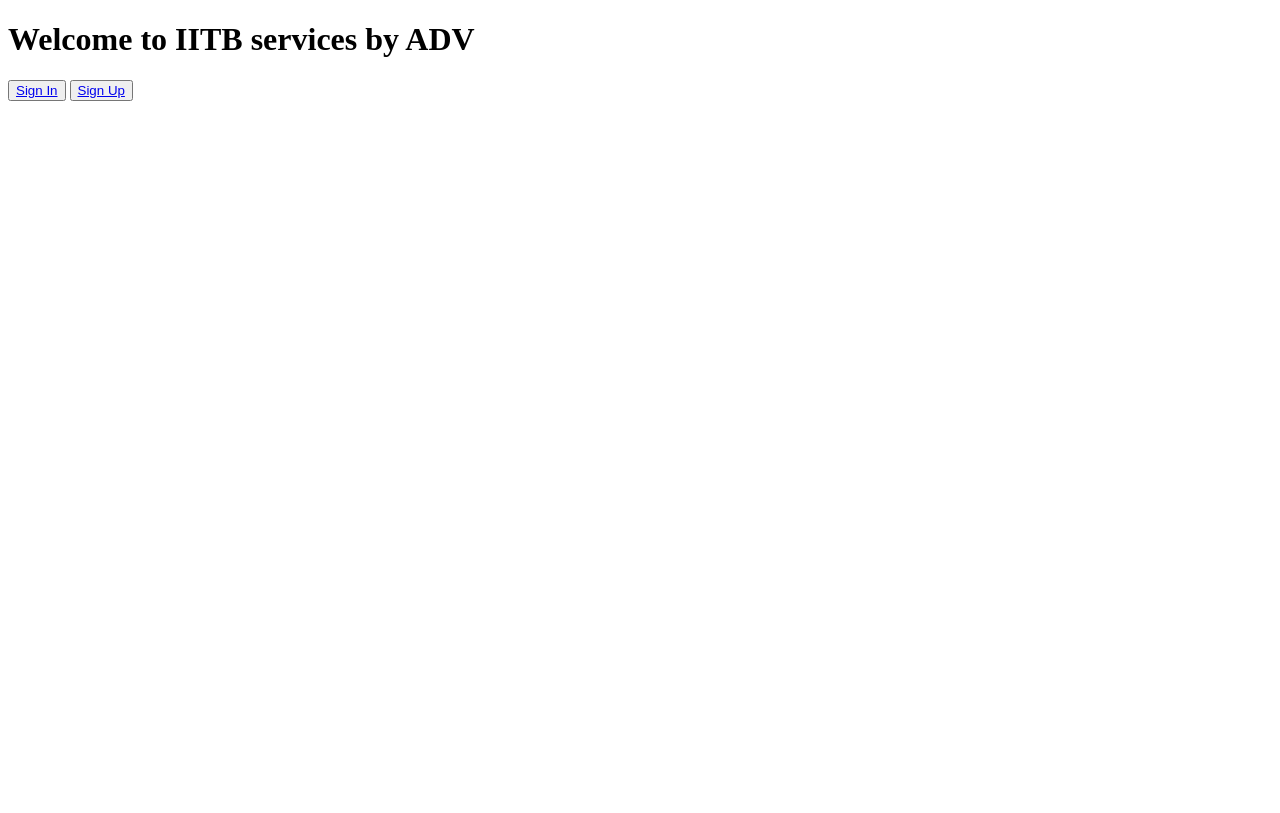
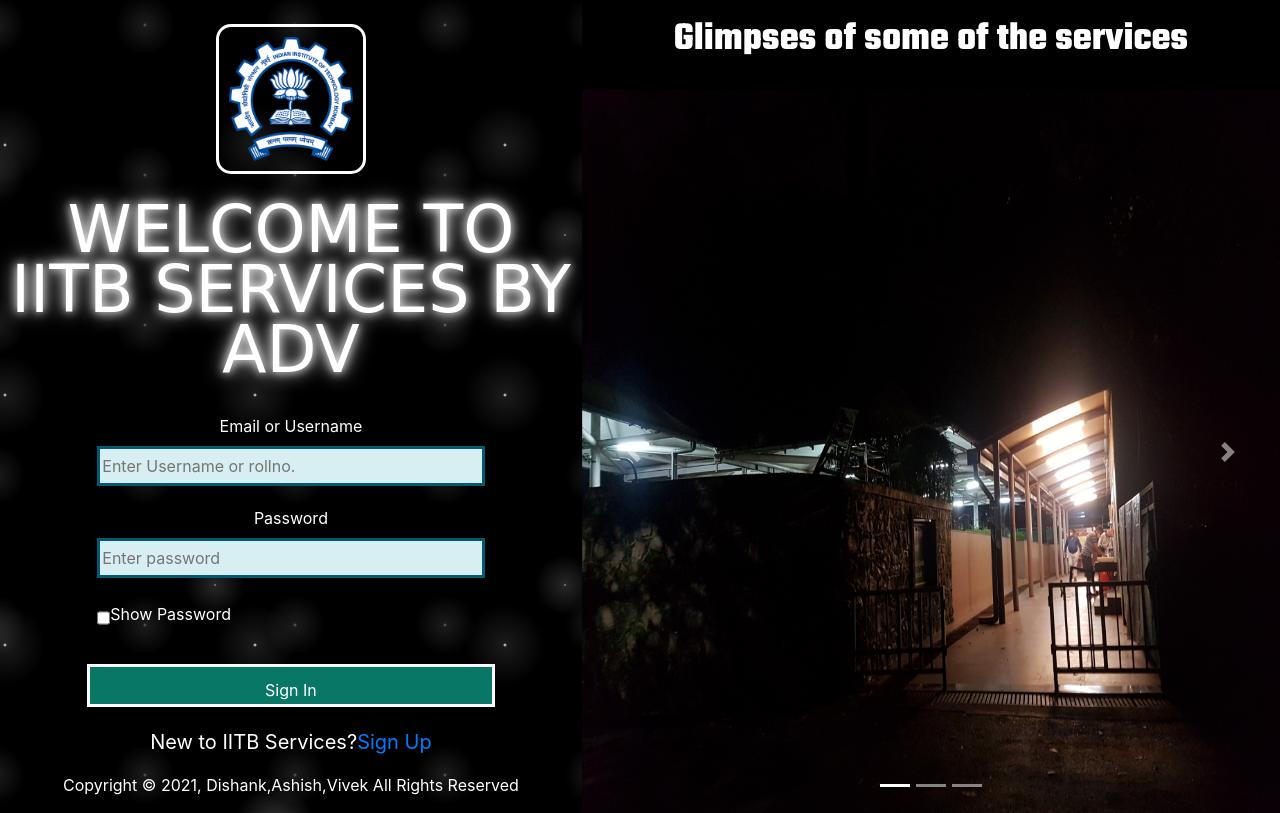
Before and after one commit to CS699-IITB-Autumn-2021/project-segmentation_faulters, a Django app: page / in a window 1280 px wide. Before the commit the page ends 101 px from the top, so only its background shows below. Run offline with Django 3.2, Linux system fonts and the light colour scheme; some libraries are stand-ins or nearby versions.

Commit message:
Added functionality to login screen

```diff
--- a/IITB_Services/authentication/urls.py
+++ b/IITB_Services/authentication/urls.py
@@ -3,9 +3,9 @@ from django.urls import path
 from . import views
 
 urlpatterns = [
-    path('',views.home,name='home'),
+    path('',views.signin,name='home'),
     path('signup',views.signup,name='signup'),
-    path('signin',views.signin,name='signin'),
+    # path('signin',views.signin,name='signin'),
     path('signout',views.signout,name='signout'),
     path('base',views.base,name='base'),
 
--- a/IITB_Services/authentication/views.py
+++ b/IITB_Services/authentication/views.py
@@ -6,7 +6,7 @@ from django.contrib.auth import authenticate, login, logout
 
 # Create your views here.
 def home(requests):
-    return render(requests,"authentication/index.html")
+    return render(requests,"authentication/signin.html")
 
 
 def signup(request):
@@ -35,7 +35,7 @@ def signup(request):
         myuser.last_name=lname
         myuser.save()
         messages.success(request,'Your account has been successfully created')
-        return redirect("signin")
+        return redirect("")
 
     return render(request,"authentication/signup.html")
 
--- a/IITB_Services/static/css/style1.css
+++ b/IITB_Services/static/css/style1.css
@@ -1,10 +1,12 @@
 @import url('https://fonts.googleapis.com/css?family=Roboto:300');
+@import url('https://fonts.googleapis.com/css2?family=Teko:wght@700&display=swap');
 
 body{
     font-family: 'Roboto', sans-serif;
     font-weight: 300;
 
     color: white;
+    overflow: hidden;
 
 }
 #left{
@@ -14,7 +16,7 @@ body{
     text-align: center;
     /* background: rgb(2,0,36);
     background: linear-gradient(90deg, rgba(2,0,36,1) 0%, rgba(255,77,77,1) 35%, rgba(0,212,255,1) 100%); */
-    background-color:black;
+    background-color:#000;
 background-image:
 radial-gradient(white, rgba(255,255,255,.2) 2px, transparent 40px),
 radial-gradient(white, rgba(255,255,255,.15) 1px, transparent 30px),
@@ -34,10 +36,11 @@ background-position: 0 0, 40px 60px, 130px 270px, 70px 100px;
 #left img{
     height: 150px;
     width: 150px;
-    margin-top: 4rem;
+    margin-top: 1.5rem;
     padding: 10px;
     border: solid 3px white;
     border-radius: 10%;
+
 
 }
 form{
@@ -45,7 +48,7 @@ form{
     flex-direction: column;
     flex: 1;
     width: 70%;
-    margin-top: 1rem;
+
 }
 form div{
 
@@ -57,9 +60,29 @@ form div{
 
 #right{
     flex: 1;
-
+    display: flex;
+    flex-direction: column;
+    align-items: center;
+    background-color: #000;
 
 }
+#right .right-header{
+    flex: 1;
+}
+#right #carouselExampleIndicators{
+    flex: 9;
+}
+
+.carousel-inner{
+    height: 100%;
+}
+.carousel-item{
+    height: 100%;
+}
+.carousel-item img{
+    height: 100%;
+}
+
 
 #wrapper{
     display: flex;
@@ -72,7 +95,7 @@ form div{
 div h1{
     animation: zoomup 1s ease infinite;
     animation-delay: calc(300ms);
-    padding-top: 4rem;
+    padding-top: 1rem;
 }
 @keyframes zoomup {
     10% {
@@ -121,10 +144,11 @@ span{
     padding: 0.7rem;
     height: 2.7rem;
     margin-top: 1rem;
-    background-color: rgb(0, 82, 88);
+    background-color: rgb(9, 119, 101);
     color: white;
     text-align: center;
     border: white 3px solid;
+    font-weight: 400;
 }
 
 
@@ -132,12 +156,54 @@ span{
     width: 70%;
 
 }
+#main-footer
+{
+    color: #fff;
+    margin: 1rem 0px;
+}
 
+h2{
+    font-family: 'Teko', sans-serif;
+    font-weight: 700;
+}
 
+.or{
+    display: flex;
+    flex-direction: row;
+    justify-content: center;
+    align-items: center;
+    margin: 10px 0px;
+}
+
+.or .bar{
+    height: 3px;
+    width: 70px;
+    color: #fff;
+}
+.or span{
+    margin: 0px 1rem;
+}
+
+.new-user{
+    color: #fff;
+    margin-top: 20px;
+    font-size: 20px;
+}
+.right-header{
+    text-align: center;
+    size: 40px;
+    text-decoration: solid;
+    font-family: 'Teko', sans-serif;
+    font-weight: 500;
+    font-size: 40px;
+    color: white;
+    margin-top: 10px;
+
+}
 
 @media (min-width:1200px){
     #left{
-        flex: 4;
+        flex: 5;
     }
     #right{
         flex: 6;
--- /dev/null
+++ b/IITB_Services/static/javascript/script.js
@@ -0,0 +1,8 @@
+function myFunction() {
+    var x = document.getElementById("password");
+    if (x.type === "password") {
+      x.type = "text";
+    } else {
+      x.type = "password";
+    }
+  }
--- a/IITB_Services/templates/authentication/base.html
+++ b/IITB_Services/templates/authentication/base.html
@@ -29,5 +29,8 @@
                 <button type="submit"><a href="/signout"> Sign Out</a></button>
             </ul>
         </nav>
+
+        <input type="checkbox" name="password" id="password">
+        <label for="password">hello</label>
     </body>
 </html>
--- a/IITB_Services/templates/authentication/signin.html
+++ b/IITB_Services/templates/authentication/signin.html
@@ -6,10 +6,13 @@
     <meta http-equiv="X-UA-Compatible" content="IE=edge">
     <meta name="viewport" content="width=device-width, initial-scale=1.0">
     <link rel="stylesheet" type="text/css" href="{% static 'css/style1.css' %}">
-    <link href="https://cdn.jsdelivr.net/npm/bootstrap@5.1.2/dist/css/bootstrap.min.css" rel="stylesheet" integrity="sha384-uWxY/CJNBR+1zjPWmfnSnVxwRheevXITnMqoEIeG1LJrdI0GlVs/9cVSyPYXdcSF" crossorigin="anonymous">    <title>Document</title>
 
-    <script src="https://cdn.jsdelivr.net/npm/bootstrap@5.1.2/dist/js/bootstrap.bundle.min.js" integrity="sha384-kQtW33rZJAHjgefvhyyzcGF3C5TFyBQBA13V1RKPf4uH+bwyzQxZ6CmMZHmNBEfJ" crossorigin="anonymous"></script>
 
+    <link rel="stylesheet" href="https://maxcdn.bootstrapcdn.com/bootstrap/4.0.0/css/bootstrap.min.css" integrity="sha384-Gn5384xqQ1aoWXA+058RXPxPg6fy4IWvTNh0E263XmFcJlSAwiGgFAW/dAiS6JXm" crossorigin="anonymous">
+    <script src="{% static '/javascript/script.js' %}"></script>
+    <script src="https://code.jquery.com/jquery-3.2.1.slim.min.js" integrity="sha384-KJ3o2DKtIkvYIK3UENzmM7KCkRr/rE9/Qpg6aAZGJwFDMVNA/GpGFF93hXpG5KkN" crossorigin="anonymous"></script>
+<script src="https://cdnjs.cloudflare.com/ajax/libs/popper.js/1.12.9/umd/popper.min.js" integrity="sha384-ApNbgh9B+Y1QKtv3Rn7W3mgPxhU9K/ScQsAP7hUibX39j7fakFPskvXusvfa0b4Q" crossorigin="anonymous"></script>
+<script src="https://maxcdn.bootstrapcdn.com/bootstrap/4.0.0/js/bootstrap.min.js" integrity="sha384-JZR6Spejh4U02d8jOt6vLEHfe/JQGiRRSQQxSfFWpi1MquVdAyjUar5+76PVCmYl" crossorigin="anonymous"></script>
     <title>Document</title>
 </head>
 <body>
@@ -31,7 +34,7 @@
                     <img src="{% static 'images/IIT_Bombay_color_logo.png' %}" alt="IITB LOGO" >
                 </div>
                 <h1>Welcome to IITB Services by ADV</h1>
-                <form action="/signin" method="POST">
+                <form action="" method="POST">
                     {%csrf_token%}
                     <div>
                         <label>Email or Username</label>
@@ -39,22 +42,59 @@
                     </div>
                     <div>
                         <label>Password</label>
-                        <input type="text" class="text-input" name="password" placeholder="Enter password">
+                        <input type="password"  id="password" class="text-input" name="password" placeholder="Enter password">
                     </div>
+                    <div style="display: flex; flex-direction:row;  align-items:center;">
+                    <input type="checkbox" name='show' onclick="myFunction()">
+                    <label for="show">Show Password</label>
+                    </div>
+
+
+
+
                     <button type="submit" class="primary-btn">Sign In</button>
                 </form>
             </div>
-            <div class="or">
-                <hr class ='bar'>
-                <span>OR</span>
-                <hr class='bar'>
+
+            <div class="new-user">
+                New to IITB Services?<a href="/signup">Sign Up</a>
             </div>
-            <a href="/signup" class='btn btn-success'>Sign Up</a>
+            <!-- <a href="/signup" class='btn btn-success'>Sign Up</a> -->
             <footer id='main-footer'>
-                <p>Copyright &copy; 2021, Dishank,Ashish,Vivek All Rights Reserved</p>
+                Copyright &copy; 2021, Dishank,Ashish,Vivek All Rights Reserved
             </footer>
         </div>
         <div id="right">
+            <div class="right-header">
+                Glimpses of some of the services</h1>
+
+            </div>
+            <div id="carouselExampleIndicators" class="carousel slide" data-ride="carousel">
+                <ol class="carousel-indicators">
+                  <li data-target="#carouselExampleIndicators" data-slide-to="0" class="active"></li>
+                  <li data-target="#carouselExampleIndicators" data-slide-to="1"></li>
+                  <li data-target="#carouselExampleIndicators" data-slide-to="2"></li>
+                </ol>
+                <div class="carousel-inner">
+                  <div class="carousel-item active">
+                    <img class="d-block w-100" src="{% static 'images/Gulu1.jpg' %}" alt="First slide">
+                  </div>
+                  <div class="carousel-item">
+                    <img class="d-block w-100" src="{% static 'images/Gulu3.jpg' %}" alt="Second slide">
+                  </div>
+                  <div class="carousel-item">
+                    <img class="d-block w-100" src="{% static 'images/Gulu4.JPG' %}" alt="Third slide">
+                  </div>
+                </div>
+                <a class="carousel-control-prev" href="#carouselExampleIndicators" role="button" data-slide="prev">
+                  <span class="carousel-control-prev-icon" aria-hidden="true"></span>
+                  <span class="sr-only">Previous</span>
+                </a>
+                <a class="carousel-control-next" href="#carouselExampleIndicators" role="button" data-slide="next">
+                  <span class="carousel-control-next-icon" aria-hidden="true"></span>
+                  <span class="sr-only">Next</span>
+                </a>
+              </div>
 
         </div>
     </div>
--- a/IITB_Services/templates/authentication/signup.html
+++ b/IITB_Services/templates/authentication/signup.html
@@ -39,7 +39,5 @@
         </form>
 
 
-
-        <script src="" async defer></script>
     </body>
 </html>
```
Also changed, not shown: IITB_Services/db.sqlite3, IITB_Services/static/images/Gulu1.jpg (added), IITB_Services/static/images/Gulu3.jpg (added), 2 other files.
